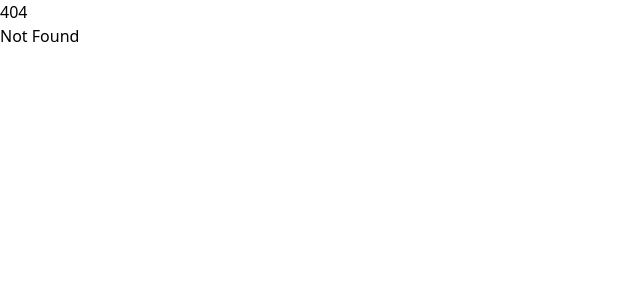
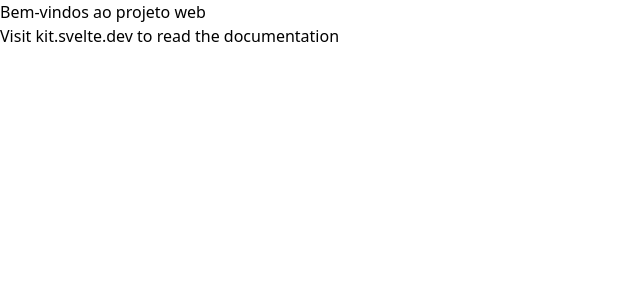
Before and after one commit to Skaylan/projeto-web-frontend, a SvelteKit app: page / in a window 1280 px wide. Before the commit this address had no page. Shown: the top 300 px of the page, without its empty margins (0-640 px from the left). Built offline with nearby package versions, Linux system fonts and the light colour scheme.

Commit message:
fix: restaurando a pagina index

```diff
--- /dev/null
+++ b/src/routes/+page.svelte
@@ -0,0 +1,2 @@
+<h1>Bem-vindos ao projeto web</h1>
+<p>Visit <a href="https://kit.svelte.dev">kit.svelte.dev</a> to read the documentation</p>
```
